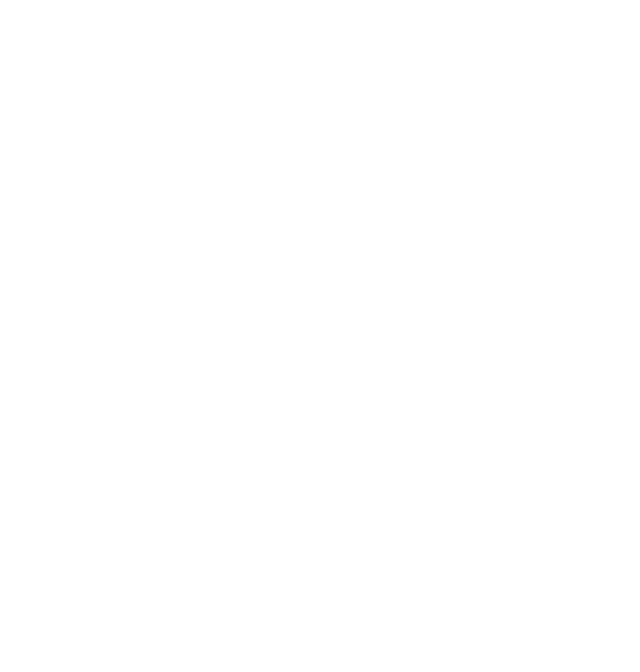
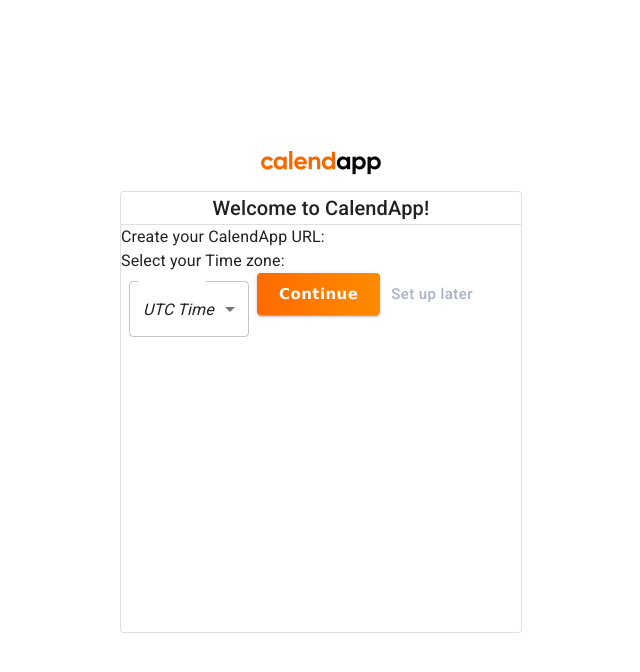
Before and after one commit to hatchways/team-phoenix, a React (Create React App) app in the folder client/: page /profile_settings in a window 1280 px wide. Shown: the top 672 px of the page, without its empty margins (319-959 px from the left). Built offline with nearby package versions, Linux system fonts and the light colour scheme.

Commit message:
Start of profile settings

```diff
--- a/client/src/App.js
+++ b/client/src/App.js
@@ -8,6 +8,7 @@
 import LogIn from "./pages/LogIn";
 import Google_Auth from "./pages/Google_Auth";
 import ScreenAfterLogin from "./pages/ScreenAfterLogin";
+import ProfileSettings from "./pages/ProfileSettings";
 
 const theme = createMuiTheme({
   palette: {
@@ -33,6 +34,7 @@
           <Route path="/sign-up" exact component={SignUp} />
           <Route path="/login-in" exact component={LogIn} />
           <Route path="/after-login" exact component={ScreenAfterLogin} />
+          <Route path="/profile_settings" exact component={ProfileSettings} />
         </Switch>
       </Router>
     </MuiThemeProvider>
--- /dev/null
+++ b/client/src/component/ProfileWidget.js
@@ -0,0 +1,103 @@
+import React, { useState } from "react";
+import { makeStyles } from "@material-ui/core/styles";
+import logo from "../assets/logo.png";
+import {
+    Paper,
+    Box,
+    Typography,
+    TextField,
+    Button,
+    Divider,
+    MenuItem,
+    FormControl,
+    InputLabel,
+    Select,
+} from "@material-ui/core/";
+
+const useStyles = makeStyles((theme) => ({
+    forPaper: {
+      margin: theme.spacing(2),
+      width: theme.spacing(50),
+      height: theme.spacing(55),
+    },
+    forOuterBox: {
+      height: "100%",
+      display: "flex",
+      flexDirection: "column",
+      alignItems: "center",
+      justifyContent: "center",
+    },
+    forContinueButton: {
+        fontWeight: "bold",
+        textTransform: "none",
+        fontFamily: "Verdana, Arial, Helvetica, sans-serif",
+        color: "#fffbfb",
+        backgroundImage: "linear-gradient(to right, #fe6b00, #fe8b00);"
+    },
+    forSetupLater: {
+        textTransform: "none",
+        color: "#a8b1c7"
+    },
+    formControl: {
+        margin: theme.spacing(1),
+        minWidth: 120,
+    },
+    selectEmpty: {
+        marginTop: theme.spacing(2),
+    },
+}));
+
+const ProfileWidget = (props) => {
+    const classes = useStyles();
+    const [timezone, setTimezone] = React.useState(0, '');
+    const handleChange = (event) => {
+        setTimezone(event.target.value);
+  };
+    return (
+        <Box className={classes.forOuterBox}>
+            <img alt="logo" src={logo}></img>
+            <Paper className={classes.forPaper} variant="outlined">
+                <Typography align="center" variant="h6">
+                    {props.heading}
+                </Typography>
+                <Divider/>
+                <Typography alight="left" variant="body1">
+                    {props.url_prompt}
+                </Typography>
+                <Typography alight="left" variant="body1">
+                    {props.timezone_prompt}
+                </Typography>
+                <FormControl variant="outlined" className={classes.formControl}>
+                    <InputLabel htmlFor="tz"></InputLabel>
+                    <Select
+                    labelId="timezone-label"
+                    id="tz"
+                    value={timezone}
+                    onChange={handleChange}
+                    label="Time Zone"
+                    >
+                    <MenuItem value={0}>
+                        <em>UTC Time</em>
+                    </MenuItem>
+                    <MenuItem value={10}>Ten</MenuItem>
+                    <MenuItem value={20}>Twenty</MenuItem>
+                    <MenuItem value={30}>Thirty</MenuItem>
+                    </Select>
+                </FormControl>
+                <Button className={classes.forContinueButton}
+                    variant="contained"
+                    color="primary"
+                    size="large"
+                    type="submit"
+                >{props.btn_txt}</Button>
+                <Button className={classes.forSetupLater}
+                    variant="text"
+                    size="large"
+                    type="submit"
+                >{props.btn2_txt}</Button>
+            </Paper>
+        </Box>
+    );
+};
+
+export default ProfileWidget;
--- /dev/null
+++ b/client/src/pages/ProfileSettings.js
@@ -0,0 +1,27 @@
+import React from "react";
+import ProfileWidget from "../component/ProfileWidget"
+
+const ProfileSettings = () => {
+    let heading = "Welcome to CalendApp!";
+    let url_prompt = "Create your CalendApp URL:";
+    let url_prefix = "calendapp.com/";
+    let timezone_prompt = "Select your Time zone:";
+    let timezone_default = "UTC Time";
+    let btn_txt = "Continue";
+    let btn2_txt = "Set up later";
+    return (
+        <React.Fragment>
+          <ProfileWidget
+            heading={heading}
+            url_prompt={url_prompt}
+            url_prefix={url_prefix}
+            timezone_prompt={timezone_prompt}
+            timezone_default={timezone_default}
+            btn_txt={btn_txt}
+            btn2_txt={btn2_txt}
+          />
+        </React.Fragment>
+      );
+};
+
+export default ProfileSettings;
```
